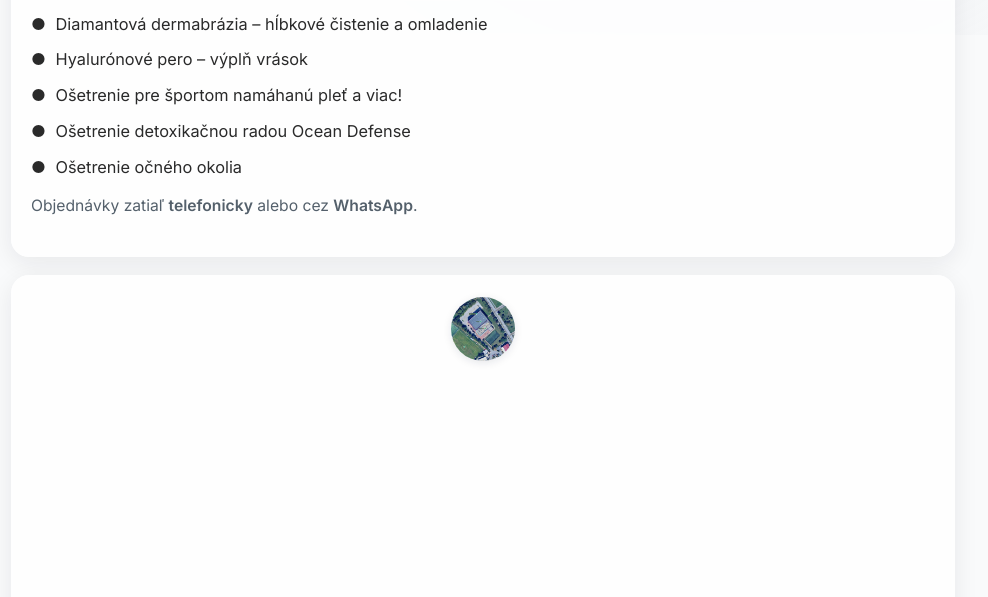
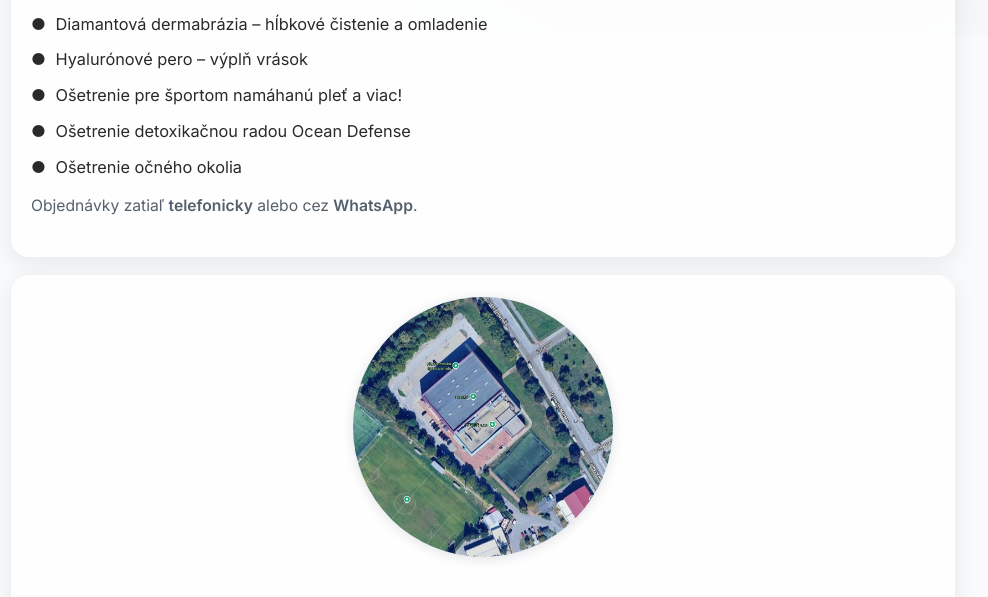
Before and after one commit to AlexBacho/SalonBliss, a plain HTML site: page index.html in a window 1280 px wide. Shown: the part 765-1362 px from the top of the page, without its empty margins (157-1145 px from the left). Drawn offline with nearby package versions, Linux system fonts and the light colour scheme.

Commit message:
stretch map to the size of the card

```diff
--- a/styles.css
+++ b/styles.css
@@ -139,12 +139,14 @@ strong {
 }
 
 .circle-img {
-  width: 64px;
-  height: 64px;
+  width: 100%;
+  max-width: 260px;
+  aspect-ratio: 1/1;
+  height: auto;
   object-fit: cover;
   border-radius: 50%;
-  box-shadow: 0 2px 8px rgba(20,28,40,0.10);
-  margin-bottom: 10px;
+  box-shadow: 0 2px 12px rgba(20,28,40,0.13);
+  margin-bottom: 18px;
   display: block;
   margin-left: auto;
   margin-right: auto;
```
